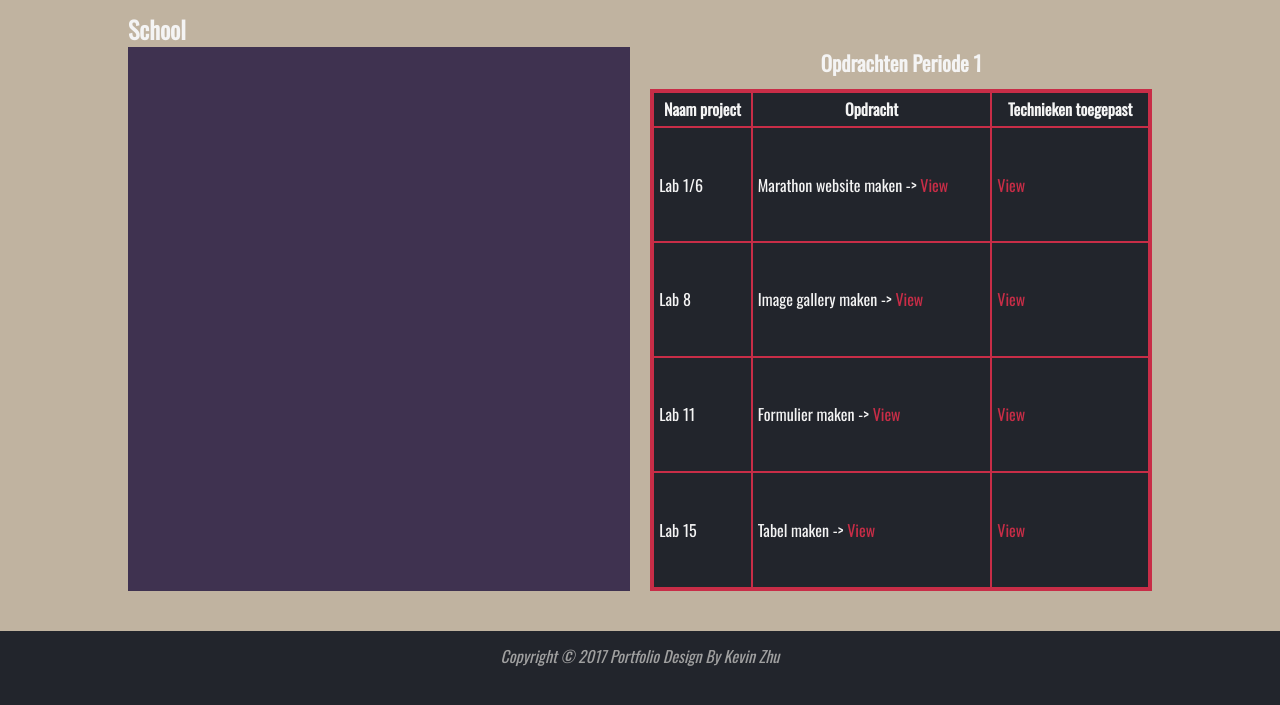
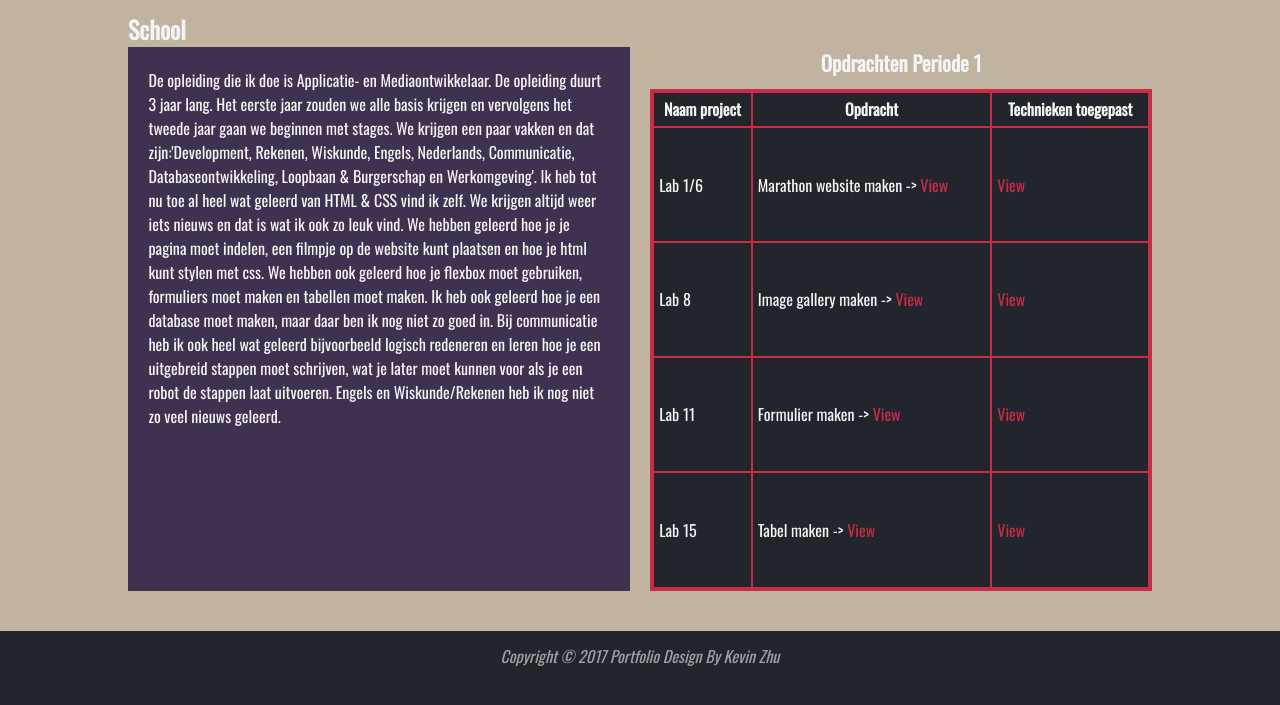
Before and after one commit to JustKevin17/portfolio, a plain HTML site: page school.html in a window 1280 px wide. Shown: the part 101-806 px from the top of the page. Drawn offline with nearby package versions, Linux system fonts and the light colour scheme.

Commit message:
Text added

```diff
--- a/school.html
+++ b/school.html
@@ -29,7 +29,18 @@
     <div class="container">
         <h2>School</h2>
         <div class="school-box">
-            <p class="purple p"></p>
+            <p class="purple p">De opleiding die ik doe is Applicatie- en Mediaontwikkelaar. De opleiding duurt 3 jaar
+                lang. Het eerste jaar zouden we alle basis krijgen en vervolgens het tweede jaar gaan we beginnen met
+                stages. We krijgen een paar vakken en dat zijn:'Development, Rekenen, Wiskunde, Engels, Nederlands,
+                Communicatie,
+                Databaseontwikkeling, Loopbaan & Burgerschap en Werkomgeving'. Ik heb tot nu toe al heel wat geleerd van
+                HTML & CSS vind ik zelf. We krijgen altijd weer iets nieuws en dat is wat ik ook zo leuk vind. We hebben
+                geleerd hoe je je pagina moet indelen, een filmpje op de website kunt plaatsen en hoe je html kunt
+                stylen met css. We hebben ook geleerd hoe je
+                flexbox moet gebruiken, formuliers moet maken en tabellen moet maken. Ik heb ook geleerd hoe je een
+                database moet maken, maar daar ben ik nog niet zo goed in. Bij communicatie heb ik ook heel wat geleerd
+                bijvoorbeeld logisch redeneren en leren hoe je een uitgebreid stappen moet schrijven, wat je later moet
+                kunnen voor als je een robot de stappen laat uitvoeren. Engels en Wiskunde/Rekenen heb ik nog niet zo veel nieuws geleerd.</p>
 
             <table>
                 <caption>Opdrachten Periode 1</caption>
@@ -63,7 +74,7 @@
                 <tr>
                     <td>Lab 15</td>
                     <td>Tabel maken -> <a href="img/tables.png" target="_blank">View</a></td>
-                    <td><a href="Lab15.pdf">View</a></td>
+                    <td><a href="Lab15.pdf" target="_blank">View</a></td>
                 </tr>
                 </tbody>
             </table>
--- a/style.css
+++ b/style.css
@@ -173,7 +173,6 @@ main h2 {
     width: 100%;
     display: flex;
     justify-content: space-between;
-    height: 30%;
 }
 
 .about-flex2 {
```
Also changed, not shown: index.html (+1 -0 lines).
